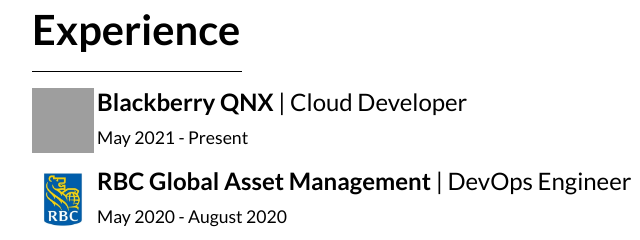
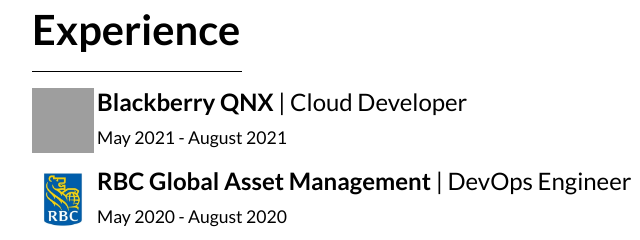
Before and after one commit to shumaelsyed/shumaelsyed.github.io, a plain HTML site: page index.html in a window 1280 px wide. Shown: the part 1300-1540 px from the top of the page, 160-800 px from the left. Drawn offline with Linux system fonts and the light colour scheme; grey boxes are pictures that could not be loaded.

Commit message:
Update index.html

```diff
--- a/index.html
+++ b/index.html
@@ -110,7 +110,7 @@
 						<img src="https://i.imgur.com/uyMeVU6.png" height="65px" width="65px">
 						<h4><strong>Blackberry QNX</strong> | Cloud Developer</h4>
 					</span>
-					<p>May 2021 - Present</p>
+					<p>May 2021 - August 2021</p>
 
 
 					<span>
```
